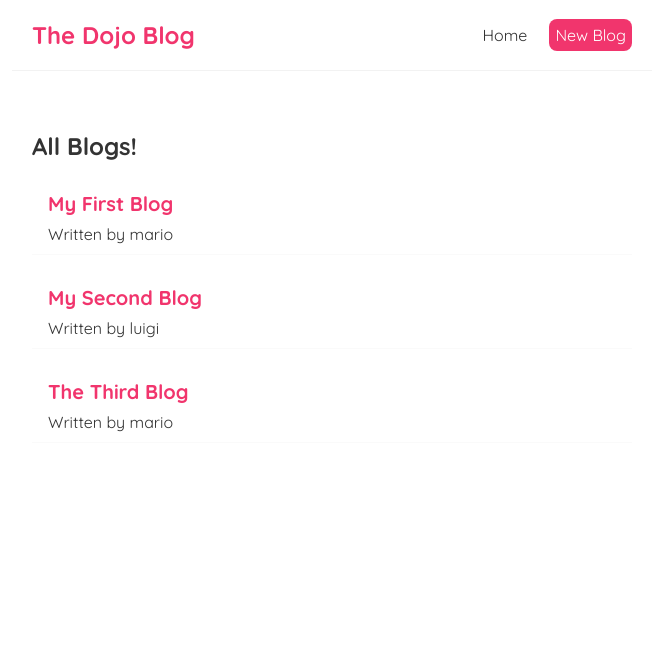
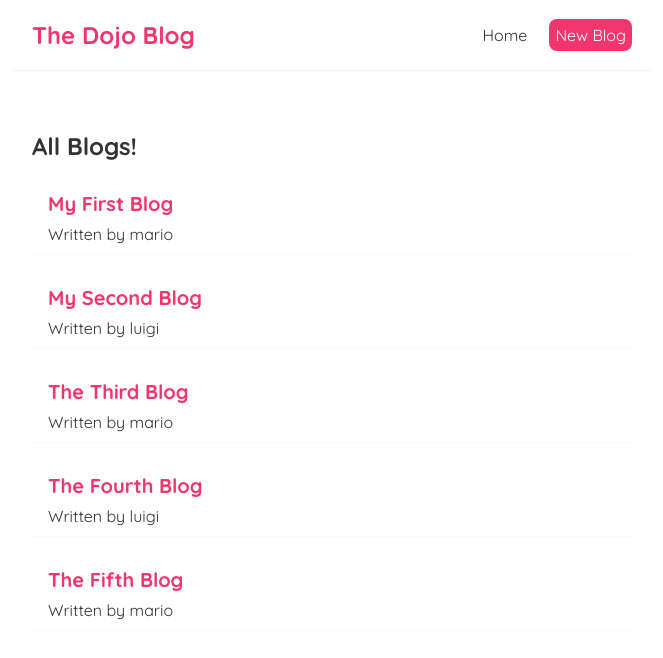
Before and after one commit to YePyaeAung/React-Dojo-Blog, a React (Create React App) app: page / in a window 1280 px wide. Shown: the top 658 px of the page, without its empty margins (308-971 px from the left). Built offline with nearby package versions, Linux system fonts and the light colour scheme; data requests are answered from the project's data file.

Commit message:
Programmatic Redirects

```diff
--- a/database/db.json
+++ b/database/db.json
@@ -17,6 +17,18 @@
       "body": "Lorem Ipsum is simply dummy text of the printing and typesetting industry. Lorem Ipsum has been the industry's standard dummy text ever since the 1500s, when an unknown printer took a galley of type and scrambled it to make a type specimen book. It has survived not only five centuries, but also the leap into electronic typesetting, remaining essentially unchanged. It was popularised in the 1960s with the release of Letraset sheets containing Lorem Ipsum passages, and more recently with desktop publishing software like Aldus PageMaker including versions of Lorem Ipsum.",
       "author": "mario",
       "id": 3
+    },
+    {
+      "title": "The Fourth Blog",
+      "body": "Lorem Ipsum is simply dummy text of the printing and typesetting industry. Lorem Ipsum has been the industry's standard dummy text ever since the 1500s, when an unknown printer took a galley of type and scrambled it to make a type specimen book. It has survived not only five centuries, but also the leap into electronic typesetting, remaining essentially unchanged. It was popularised in the 1960s with the release of Letraset sheets containing Lorem Ipsum passages, and more recently with desktop publishing software like Aldus PageMaker including versions of Lorem Ipsum.",
+      "author": "luigi",
+      "id": 4
+    },
+    {
+      "title": "The Fifth Blog",
+      "body": "Lorem Ipsum is simply dummy text of the printing and typesetting industry. Lorem Ipsum has been the industry's standard dummy text ever since the 1500s, when an unknown printer took a galley of type and scrambled it to make a type specimen book. It has survived not only five centuries, but also the leap into electronic typesetting, remaining essentially unchanged. It was popularised in the 1960s with the release of Letraset sheets containing Lorem Ipsum passages, and more recently with desktop publishing software like Aldus PageMaker including versions of Lorem Ipsum.",
+      "author": "mario",
+      "id": 5
     }
   ]
 }
--- a/src/Create.js
+++ b/src/Create.js
@@ -1,10 +1,12 @@
 import { useState } from "react";
+import { useHistory } from "react-router-dom";
 
 const Create = () => {
     const [ title, setTitle ] = useState('');
     const [ body, setBody ] = useState('');
     const [ author, setAuthor ] = useState('mario');
     const [ isPending, setIsPending ] = useState(false);
+    const history = useHistory();
 
     const handleSubmit = (e) => {
         e.preventDefault();
@@ -20,6 +22,8 @@ const Create = () => {
         }).then(() => {
             console.log("New Blog Added.");
             setIsPending(false);
+            // history.go(-1);
+            history.push('/');
         })
     }
     return (
```
